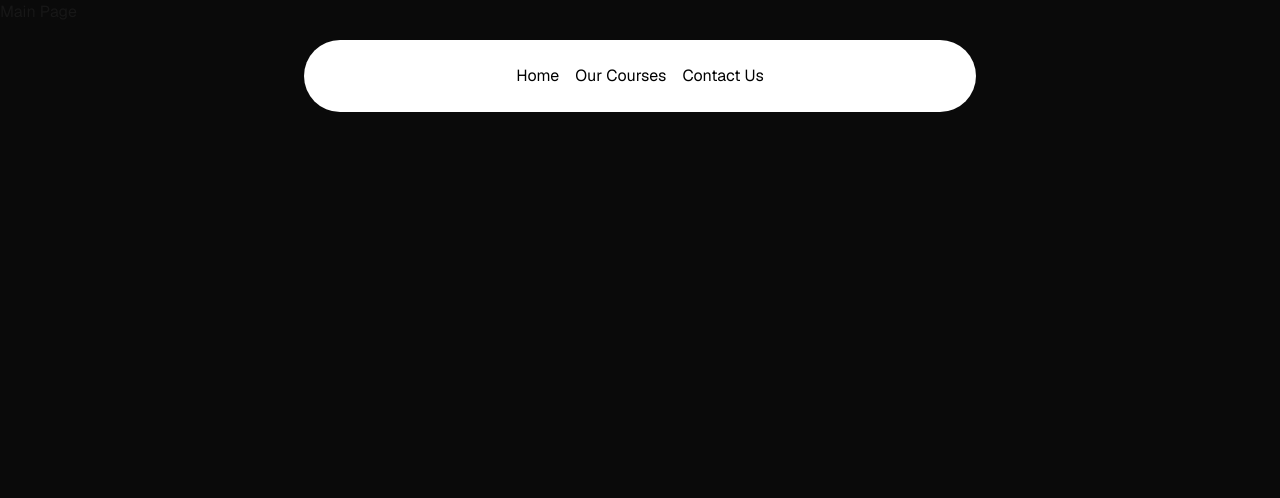
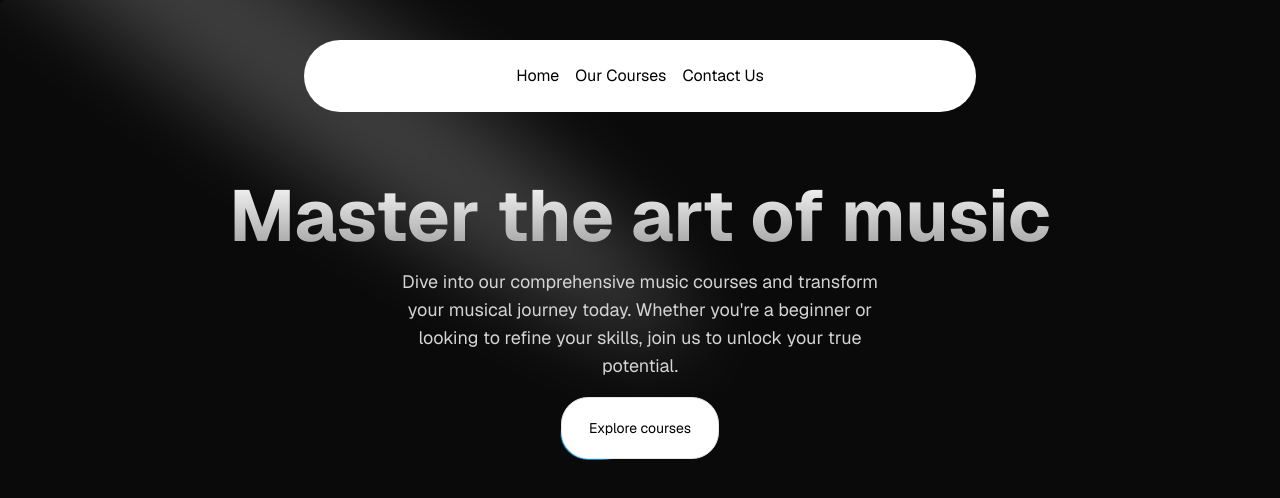
Before and after one commit to Rohit-Kumar000/Next.js-Mastery, a Next.js app in the folder music-website/: page / in a window 1280 px wide. Shown: the top 498 px of the page. Built offline with nearby package versions, Linux system fonts and the light colour scheme.

Commit message:
add hero section

```diff
--- a/music-website/src/app/page.tsx
+++ b/music-website/src/app/page.tsx
@@ -1,7 +1,9 @@
+import HeroSection from "@/components/HeroSection";
+
 export default function Home() {
   return (
     <main className="flex-1 bg-black/96 antialiased bg-grid-white/[0.02]">
-      Main Page
+      <HeroSection />
     </main>
   );
 }
--- /dev/null
+++ b/music-website/src/components/HeroSection.tsx
@@ -0,0 +1,37 @@
+import Link from "next/link"
+import { Spotlight } from "./ui/Spotlight"
+import { Button } from "./ui/moving-border";
+
+function HeroSection() {
+  return (
+    <div
+    className="h-auto md:h-160 w-full rounded-md flex flex-col items-center justify-center relative overflow-hidden mx-auto py-10 md:py-0"
+    >
+        <Spotlight
+        className="-top-40 left-0 md:left-60 md:-top-20"
+        fill="white"
+      />
+        <div className="p-4 relative z-10 w-full text-center" >
+            <h1
+            className="mt-20 md:mt-0 text-4xl md:text-7xl font-bold bg-clip-text text-transparent bg-linear-to-b from-neutral-50 to-neutral-400"
+            >Master the art of music</h1>
+            <p
+            className="mt-4 font-normal text-base md:text-lg text-neutral-300 max-w-lg mx-auto"
+            >Dive into our comprehensive music courses and transform your musical journey today. Whether you&apos;re a beginner or looking to refine your skills, join us to unlock your true potential.</p>
+            <div className="mt-4">
+                <Link href={"/courses"}>
+                    <Button
+                    borderRadius="1.75rem"
+                    className="bg-white dark:bg-black text-black dark:text-white border-neutral-200 dark:border-slate-800"
+                    >
+                    Explore courses
+                    </Button>
+                </Link>
+            </div>
+        </div>
+
+        </div>
+  )
+}
+
+export default HeroSection
--- /dev/null
+++ b/music-website/src/components/ui/Spotlight.tsx
@@ -0,0 +1,56 @@
+import React from "react";
+import { cn } from "@/utils/cn";
+
+type SpotlightProps = {
+  className?: string;
+  fill?: string;
+};
+
+export const Spotlight = ({ className, fill }: SpotlightProps) => {
+  return (
+    <svg
+      className={cn(
+        "animate-spotlight pointer-events-none absolute z-1  h-[169%] w-[138%] lg:w-[84%] opacity-0",
+        className
+      )}
+      xmlns="http://www.w3.org/2000/svg"
+      viewBox="0 0 3787 2842"
+      fill="none"
+    >
+      <g filter="url(#filter)">
+        <ellipse
+          cx="1924.71"
+          cy="273.501"
+          rx="1924.71"
+          ry="273.501"
+          transform="matrix(-0.822377 -0.568943 -0.568943 0.822377 3631.88 2291.09)"
+          fill={fill || "white"}
+          fillOpacity="0.21"
+        ></ellipse>
+      </g>
+      <defs>
+        <filter
+          id="filter"
+          x="0.860352"
+          y="0.838989"
+          width="3785.16"
+          height="2840.26"
+          filterUnits="userSpaceOnUse"
+          colorInterpolationFilters="sRGB"
+        >
+          <feFlood floodOpacity="0" result="BackgroundImageFix"></feFlood>
+          <feBlend
+            mode="normal"
+            in="SourceGraphic"
+            in2="BackgroundImageFix"
+            result="shape"
+          ></feBlend>
+          <feGaussianBlur
+            stdDeviation="151"
+            result="effect1_foregroundBlur_1065_8"
+          ></feGaussianBlur>
+        </filter>
+      </defs>
+    </svg>
+  );
+};
--- /dev/null
+++ b/music-website/src/components/ui/moving-border.tsx
@@ -0,0 +1,153 @@
+
+"use client";
+
+import React, { useRef } from "react";
+import {
+  motion,
+  useAnimationFrame,
+  useMotionTemplate,
+  useMotionValue,
+  useTransform,
+} from "framer-motion";
+
+import { cn } from "@/utils/cn";
+
+interface ButtonProps {
+  borderRadius?: string;
+  children: React.ReactNode;
+  as?: React.ElementType;
+  containerClassName?: string;
+  borderClassName?: string;
+  duration?: number;
+  className?: string;
+  [key: string]: unknown;
+}
+
+interface MovingBorderProps {
+  children: React.ReactNode;
+  duration?: number;
+  rx?: string;
+  ry?: string;
+}
+
+export function Button({
+  borderRadius = "1.75rem",
+  children,
+  as: Component = "button",
+  containerClassName,
+  borderClassName,
+  duration = 2000,
+  className,
+  ...otherProps
+}: ButtonProps) {
+  return (
+    <Component
+      className={cn(
+        "relative h-16 w-40 overflow-hidden bg-transparent p-px text-xl",
+        containerClassName
+      )}
+      style={{ borderRadius }}
+      {...otherProps}
+    >
+      <div
+        className="absolute inset-0"
+        style={{
+          borderRadius: `calc(${borderRadius} * 0.96)`,
+        }}
+      >
+        <MovingBorder duration={duration} rx="30%" ry="30%">
+          <div
+            className={cn(
+              "h-20 w-20 bg-[radial-gradient(var(--color-sky-500)_40%,transparent_60%)] opacity-80",
+              borderClassName
+            )}
+          />
+        </MovingBorder>
+      </div>
+
+      <div
+        className={cn(
+          "relative flex h-full w-full items-center justify-center border border-slate-800 bg-slate-900/80 text-sm text-white backdrop-blur-xl antialiased",
+          className
+        )}
+        style={{
+          borderRadius: `calc(${borderRadius} * 0.96)`,
+        }}
+      >
+        {children}
+      </div>
+    </Component>
+  );
+}
+
+export const MovingBorder = ({
+  children,
+  duration = 2000,
+  rx,
+  ry,
+}: MovingBorderProps) => {
+  const pathRef = useRef<SVGRectElement | null>(null);
+
+  const progress = useMotionValue(0);
+
+  const safeDuration = Math.max(duration, 1);
+
+  useAnimationFrame((time) => {
+    const length = pathRef.current?.getTotalLength();
+
+    if (!length) return;
+
+    const progressValue =
+      ((time % safeDuration) / safeDuration) * length;
+
+    progress.set(progressValue);
+  });
+
+  const x = useTransform(progress, (value) => {
+    return pathRef.current?.getPointAtLength(value).x ?? 0;
+  });
+
+  const y = useTransform(progress, (value) => {
+    return pathRef.current?.getPointAtLength(value).y ?? 0;
+  });
+
+  const transform = useMotionTemplate`
+    translateX(${x}px)
+    translateY(${y}px)
+    translateX(-50%)
+    translateY(-50%)
+  `;
+
+  return (
+    <>
+      <svg
+        xmlns="http://www.w3.org/2000/svg"
+        preserveAspectRatio="none"
+        className="absolute h-full w-full"
+        width="100%"
+        height="100%"
+      >
+        <rect
+          ref={pathRef}
+          fill="none"
+          width="100%"
+          height="100%"
+          rx={rx}
+          ry={ry}
+        />
+      </svg>
+
+      <motion.div
+        style={{
+          position: "absolute",
+          top: 0,
+          left: 0,
+          display: "inline-block",
+          transform,
+        }}
+      >
+        {children}
+      </motion.div>
+    </>
+  );
+};
```
